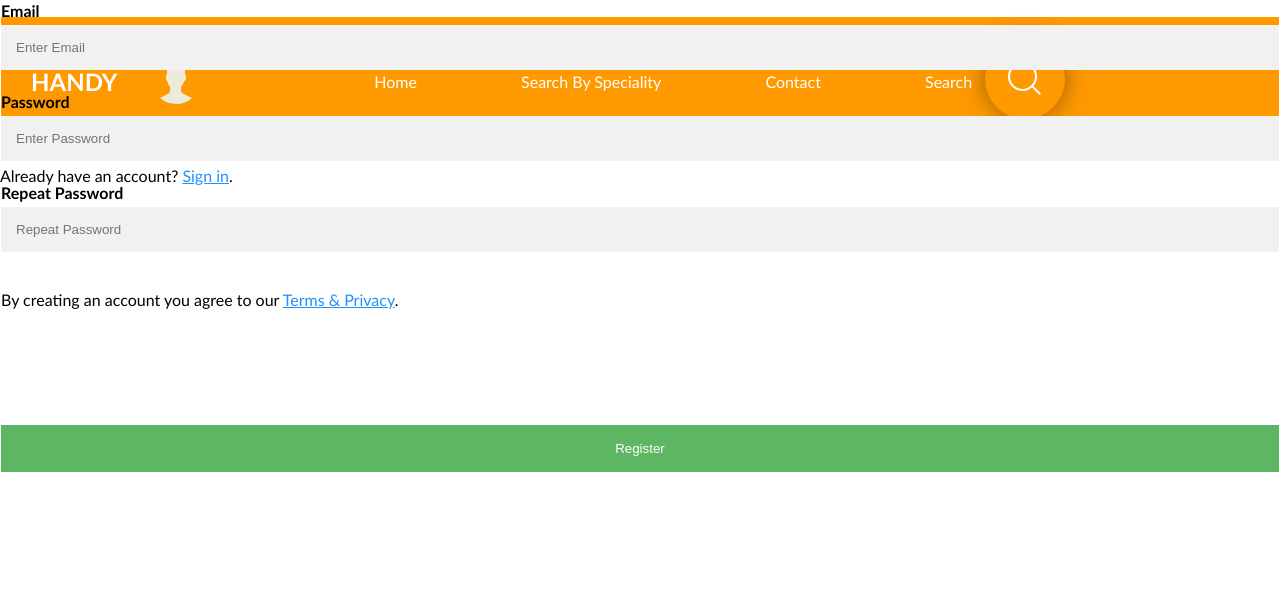
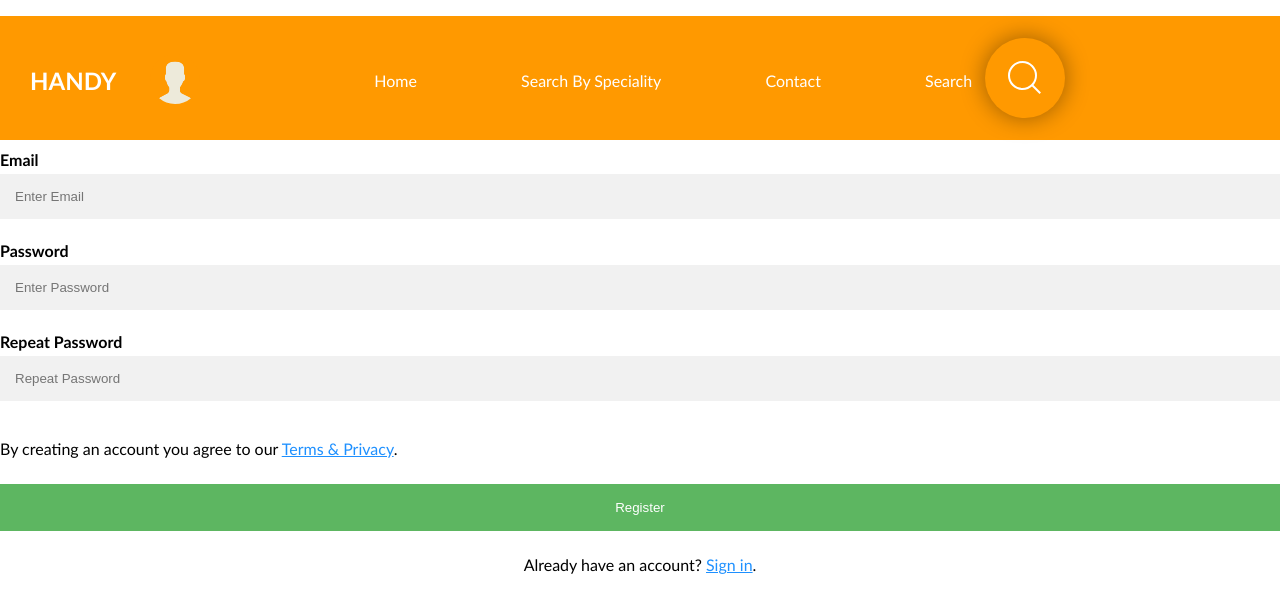
Before and after one commit to JackEshkenazi/Handy-Website, a Django app: page /register/ in a window 1280 px wide. Shown: the top 613 px of the page. Run offline with Django 3.2, Linux system fonts and the light colour scheme.

Commit message:
fixed appearance of registration page. a class name of an item was overiding the name of an inherited piece of html code

```diff
--- a/static/registration.css
+++ b/static/registration.css
@@ -1,8 +1,8 @@
 * {box-sizing: border-box}
 
 /* Add padding to containers */
-.container {
-  padding: 1px;
+.registration_container {
+  padding: 0px;
 }
 
 /* Full-width input fields */
@@ -30,7 +30,7 @@ input[type=text]:focus, input[type=password]:focus {
     cursor: pointer;
     width: 100%;
     opacity: 0.9;
-    margin-top: 100px;
+    margin-top: 10px;
   }
 
 .registerbtn:hover {
@@ -49,5 +49,5 @@ text-align: center;
 }
 
 .container_signin{
-    text-align:bottom;
+    text-align:center;
 }
--- a/templates/registration/registration.html
+++ b/templates/registration/registration.html
@@ -9,7 +9,7 @@
 <link rel="stylesheet" href="/static/registration.css?{% now "U" %}"/>
 
 <form action="action_page.php">
-    <div class="container">
+    <div class="registration_container">
 
       <label for="email"><b>Email</b></label>
       <input type="text" placeholder="Enter Email" name="email" id="email" required>
```
